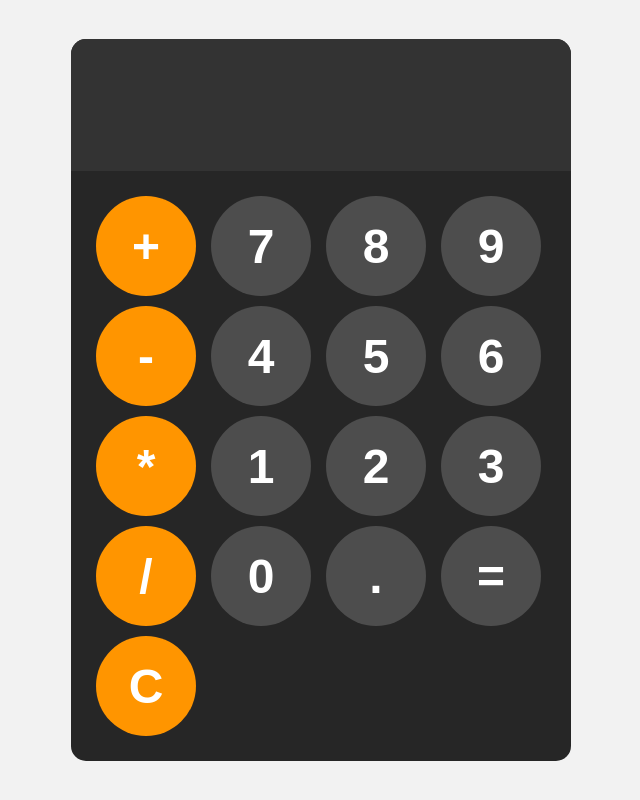
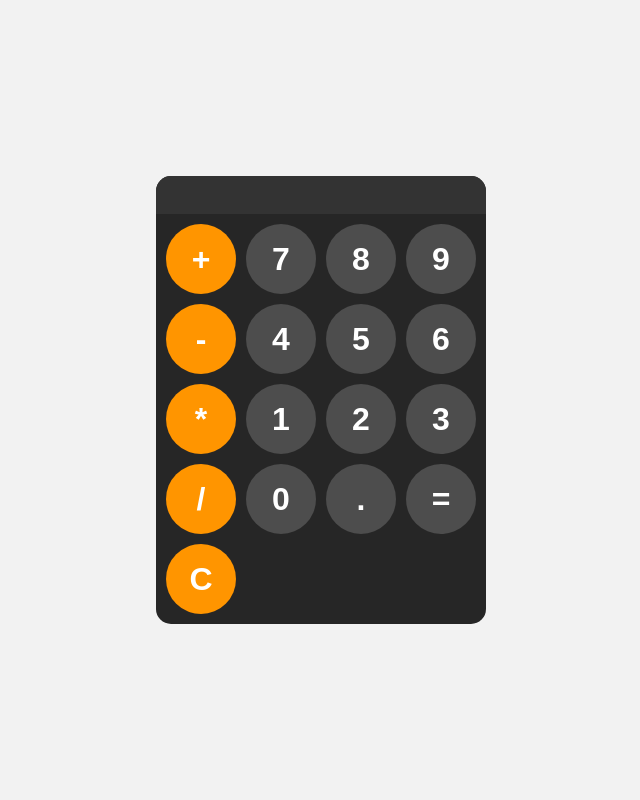
Before and after one commit to adam-rifai/calculator, a plain HTML site: page index.html in a window 1280 px wide. Shown: the whole page, without its empty margins (319-959 px from the left). Drawn offline with Linux system fonts and the light colour scheme.

Commit message:
version 1.1

```diff
--- a/style.css
+++ b/style.css
@@ -12,7 +12,7 @@ body {
   font-family: Arial, Helvetica, sans-serif;
   background-color: hsl(0, 0%, 15%);
   border-radius: 15px;
-  max-width: 500px;
+  max-width: 400px;
   overflow: hidden;
 
 
@@ -20,8 +20,8 @@ body {
 
 #display {
   width: 100%;
-  padding: 20px;
-  font-size: 5rem;
+  padding: 10px;
+  font-size: 1rem;
   text-align: left;
   border: none;
   background-color: hsl(0, 0%, 20%);
@@ -34,18 +34,18 @@ body {
   display: grid;
   grid-template-columns: repeat(4, 1fr);
   gap: 10px;
-  padding: 25px;
+  padding:10px;
 
 }
 
 button {
-  width: 100px;
-  height: 100px;
+  width: 70px;
+  height: 70px;
   border-radius: 50%;
   border: none;
   background-color: hsl(0, 0%, 30%);
   color: white;
-  font-size: 3rem;
+  font-size: 2rem;
   font-weight: bold;
   cursor: pointer;
 
```
